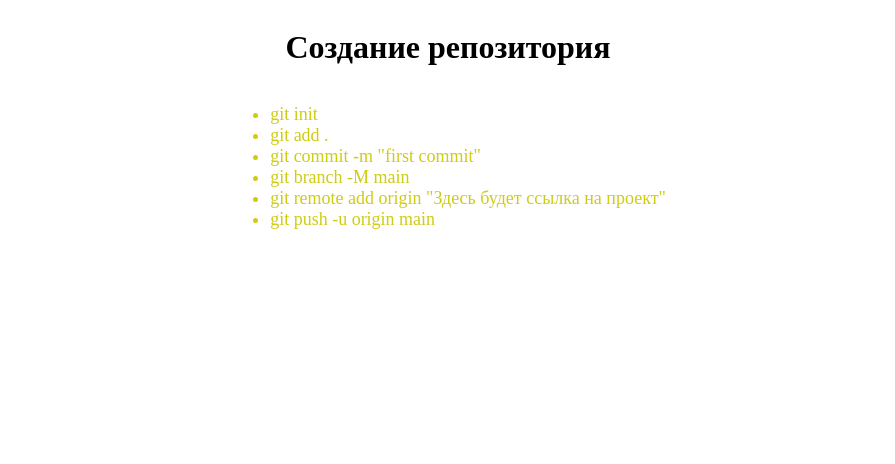
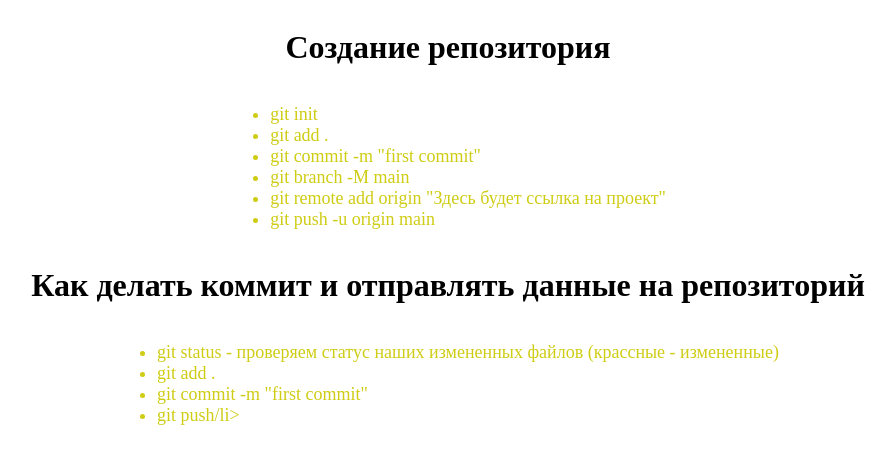
Before and after one commit to iiiRiSH/brainscloud, a plain HTML site: page git/indexGit.html in a window 1280 px wide. Shown: the whole page, without its empty margins (192-1087 px from the left). Drawn offline with Linux system fonts and the light colour scheme.

Commit message:
Новый комит по гиту

```diff
--- a/git/indexGit.html
+++ b/git/indexGit.html
@@ -18,5 +18,14 @@
             <li>git push -u origin main</li>
         </ul>
     </div>
+    <div class="container">
+        <h1>Как делать коммит и отправлять данные на репозиторий</h1>
+        <ul class="list">
+            <li>git status - проверяем статус наших измененных файлов (крассные - измененные)</li>
+            <li>git add .</li>
+            <li>git commit -m "first commit"</li>
+            <li>git push/li>
+        </ul>
+    </div>
 </body>
 </html>
```
